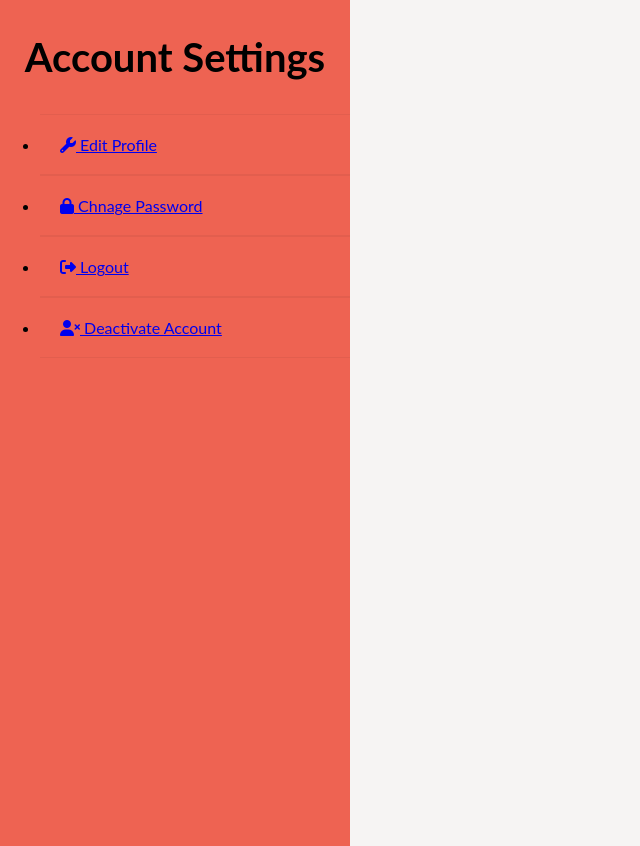
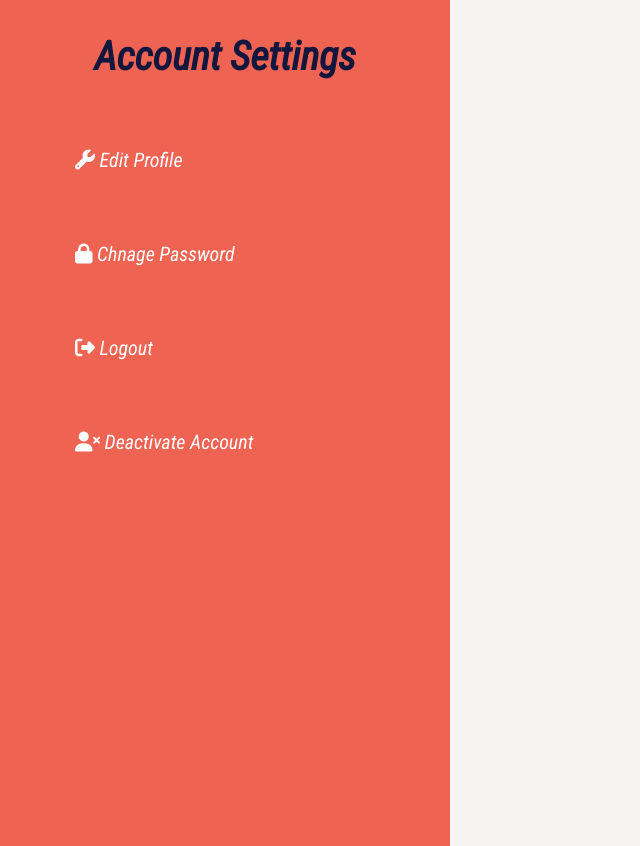
Before and after one commit to AmardeepSarang/Exposure, a PHP site: page /account.html in a window 1280 px wide. Shown: the part 94-940 px from the top of the page, without its empty margins (0-640 px from the left). Run offline with PHP 8.4, Linux system fonts and the light colour scheme; some libraries are stand-ins or nearby versions.

Commit message:
Finished Account Page sidebar

```diff
--- a/account.html
+++ b/account.html
@@ -9,6 +9,7 @@
     <script src="https://kit.fontawesome.com/57c4c79ee8.js" crossorigin="anonymous"></script>
     <link href="https://fonts.googleapis.com/css2?family=Permanent+Marker&display=swap" rel="stylesheet">
     <script src="https://ajax.googleapis.com/ajax/libs/jquery/3.5.1/jquery.min.js"></script>
+    <link href="https://fonts.googleapis.com/css2?family=Roboto+Condensed:ital@1&display=swap" rel="stylesheet">
     <script src="https://maxcdn.bootstrapcdn.com/bootstrap/3.4.1/js/bootstrap.min.js"></script>
     <script src="js/login.js"></script>
 </head>
@@ -45,10 +46,10 @@
         <div class="sidebar">
             <h2>Account Settings </h2>
             <ul>
-                <li><a href="#"><i class="fa fa-wrench" aria-hidden="true"></i> Edit Profile </a></li>
-                <li><a href="#"><i class="fa fa-lock" aria-hidden="true"></i> Chnage Password </a> </li>
-                <li><a href="#"><i class="fa fa-sign-out" aria-hidden="true"></i> Logout </li>
-                <li><a href="#"><i class="fa fa-user-times" aria-hidden="true"></i> Deactivate Account </a> </li>
+                <li><a href="#"><i class="fa fa-wrench" aria-hidden="true"></i>   Edit Profile </a></li>
+                <li><a href="#"><i class="fa fa-lock" aria-hidden="true"></i>   Chnage Password </a> </li>
+                <li><a href="#"><i class="fa fa-sign-out" aria-hidden="true"></i>   Logout </li>
+                <li><a href="#"><i class="fa fa-user-times" aria-hidden="true"></i>   Deactivate Account </a> </li>
             </ul>
         </div>
     </div>
--- a/css/style.css
+++ b/css/style.css
@@ -766,18 +766,34 @@ background: linear-gradient(0deg, rgba(238,99,82,0.7898688580482416) 0%, rgba(47
 
   .user-settings .sidebar{
     position: fixed;
-    width: 350px;
+    width: 450px;
     height: 100%;
     background: #ee6352;
   }
 
   .user-settings .sidebar h2{
     font-size: 40px;
+    font-family: 'Roboto Condensed', sans-serif;
+    color: #13163d;
     text-align: center;
   }
 
   .user-settings .sidebar ul li{
-    padding: 20px;
-    border-bottom: 1px solid rgba(0,0,0,0.05);
-    border-top: 1px solid rgba(0,0,0,0.05);
+    padding: 35px;
+    font-size: 20px;
+    font-family: 'Roboto Condensed', sans-serif;
+    list-style: none;
   }
+
+  .user-settings .sidebar ul li a{
+    color: #ffff;
+    display: block;
+    text-decoration: none;
+  }
+
+  .user-settings .sidebar ul li:hover{
+    background: #f7432d;
+    border-radius: 25px;
+  }
+
+  /*////////////////////////////////////////////////////////////////////////*/
```
Also changed, not shown: about.html (+7 -11 lines), images/jerin_profile.jpg (added), 1 other file.
